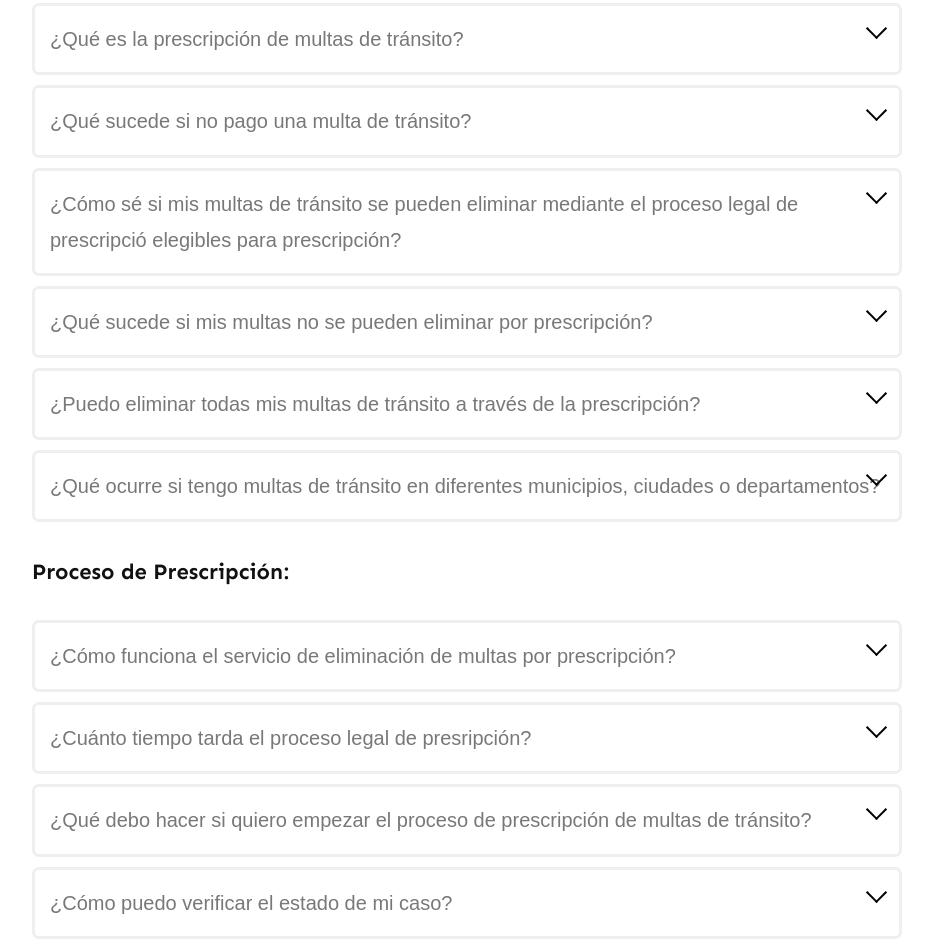
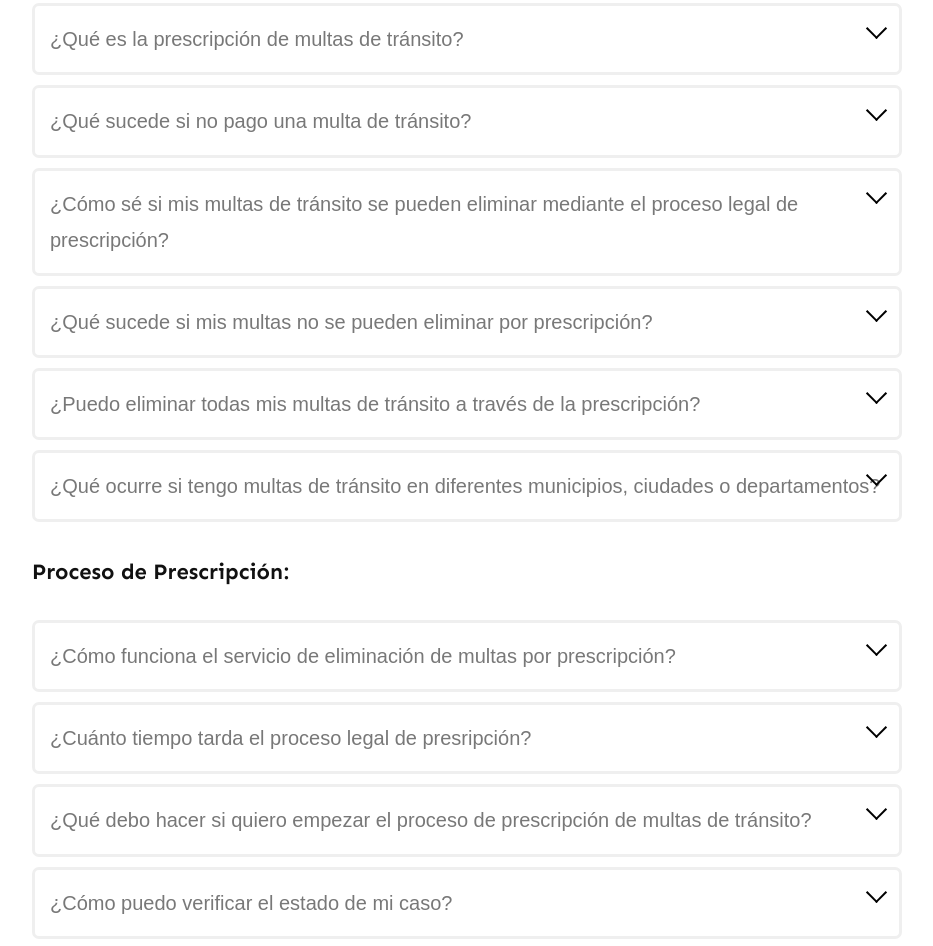
Before and after one commit to alexandersierrab/pagina-web, a plain HTML site: page index.html in a window 1280 px wide. Shown: the part 2326-3272 px from the top of the page, without its empty margins (173-1106 px from the left). Drawn offline with nearby package versions, Linux system fonts and the light colour scheme; files whose address does not match are found by name.

Commit message:
por favor subete

```diff
--- a/index.html
+++ b/index.html
@@ -586,8 +586,7 @@
               </div>
               <div class="accordion__item">
                 <div class="accordion__item__header">
-                  ¿Cómo sé si mis multas de tránsito se pueden eliminar mediante el proceso legal de prescripció elegibles para
-                  prescripción?
+                  ¿Cómo sé si mis multas de tránsito se pueden eliminar mediante el proceso legal de prescripción?
                 </div>
 
                 <div class="accordion__item__content">
```
